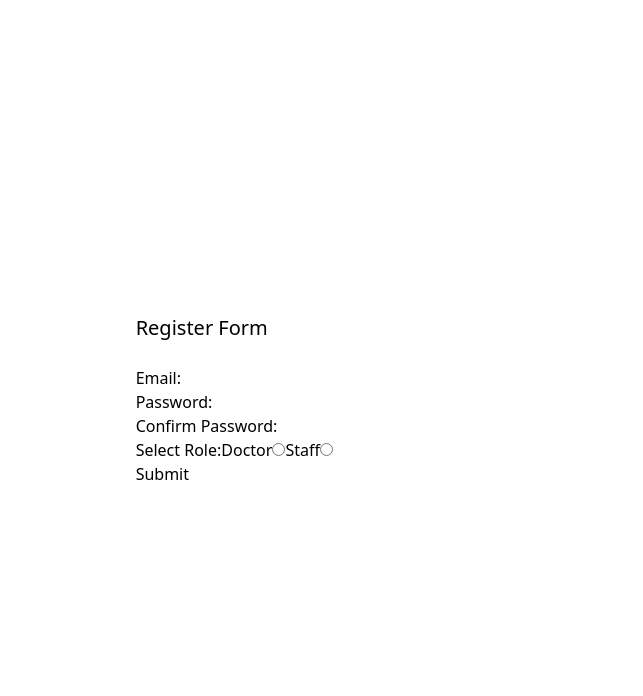
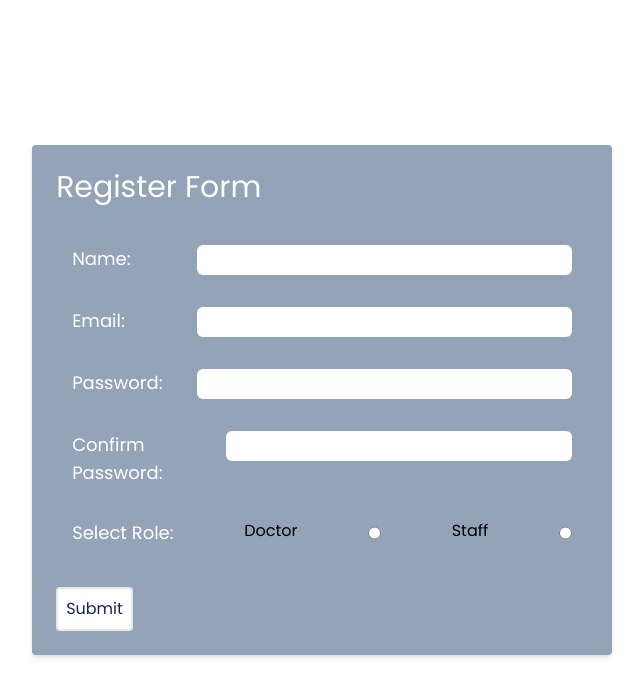
Before and after one commit to StatShibe/Healthcare_Analytics, a React (Vite) app in the folder healthcare_frontend/: page /createuser in a window 1280 px wide. Shown: the top 696 px of the page, without its empty margins (318-961 px from the left). Built offline with nearby package versions, Linux system fonts and the light colour scheme.

Commit message:
completed registration page

```diff
--- a/healthcare_frontend/src/pages/UserRegistration.jsx
+++ b/healthcare_frontend/src/pages/UserRegistration.jsx
@@ -1,6 +1,10 @@
 import React, { useState } from "react";
+import {useNavigate} from "react-router-dom";
+import axios from "axios";
 
 const RegisterForm = () => {
+
+  const navigate = useNavigate();
 
     const [data, setData] = useState({})
       const handleChange = (event) => {
@@ -9,45 +13,59 @@ const RegisterForm = () => {
       setData(values => ({...values, [name]: value}))
     }
 
-    const handleSubmit = (event) => {
+    const handleSubmit = async(event) => {
       event.preventDefault();
       if(data.password != data.confirmPassword){
           console.log("not valid")
       }
       else{
-          console.log(data);
+        await axios.post(import.meta.env.VITE_SERVER_URL+'/auth/register',data,{
+          headers: {'content-type': 'application/x-www-form-urlencoded'},
+                withCredentials: true,
+                credentials: 'include'
+        }).then((response)=>{
+          console.log(response.data)
+          console.log("Logged in!");
+          navigate('/');
+        });
       }
   }
 
+  const inputStyling = "w-3/4 h-[30px] rounded-md focus:scale-110 transition-all p-2"
+  const labelStyling = "text-lg text-white"
 
   return (
     <div className="flex justify-center items-center h-screen w-screen">
-      <div className="h-fit w-fit">
-        <h1 className="text-xl">Register Form</h1>
+      <div className="h-fit w-fit bg-slate-400 p-6 rounded shadow-md font-poppins">
+        <h1 className="text-3xl text-white">Register Form</h1>
         <br/>
         <form onSubmit={handleSubmit}>
 
         {/* Common inputs */}
-        <div>
-          <label htmlFor="email">Email:</label>
-          <input type="email" name="email" onChange={handleChange}/>
+        <div className="flex flex-row justify-between p-4">
+          <label htmlFor="username" className={labelStyling}>Name:</label>
+          <input type="text" name="username" className = {inputStyling} onChange={handleChange}/>
         </div>
-        <div>
-          <label htmlFor="password">Password:</label>
-          <input type="password" name="password" onChange={handleChange}/>
+        <div className="flex flex-row justify-between p-4">
+          <label htmlFor="email" className={labelStyling}>Email:</label>
+          <input type="email" name="email" className = {inputStyling} onChange={handleChange}/>
         </div>
-        <div>
-          <label htmlFor="confirmPassword">Confirm Password:</label>
-          <input type="password" name="confirmPassword" onChange={handleChange}/>
+        <div className="flex flex-row justify-between p-4">
+          <label htmlFor="password" className={labelStyling}>Password:</label>
+          <input type="password" name="password" className = {inputStyling} onChange={handleChange}/>
+        </div>
+        <div className="flex flex-row justify-between p-4">
+          <label htmlFor="confirmPassword" className={labelStyling}>Confirm Password:</label>
+          <input type="password" name="confirmPassword" className = {inputStyling} onChange={handleChange}/>
         </div>
 
-        <div>
-          <label htmlFor="role">Select Role:</label>
-          Doctor<input type = "radio" value = "doctor" name = "role" onChange={handleChange} required/>
-          Staff<input type = "radio" value = "staff" name = "role" onChange={handleChange}/>
+        <div className="flex flex-row justify-between p-4">
+          <label htmlFor="role" className={labelStyling}>Select Role:</label>
+          Doctor <input type = "radio" value = "doctor" name = "role" className="hover:scale-150" onChange={handleChange} required/>
+          Staff <input type = "radio" value = "staff" name = "role" className="hover:scale-150" onChange={handleChange}/>
         </div>
-
-        <input type = "submit"/>
+        <br/>
+        <input type = "submit" className="text-blue-950 border-solid h-fit w-fit bg-white p-2 rounded hover:bg-gradient-to-r from-sky-300 to-white hover:transition-all hover:scale-110 hover:border-solid hover:border-black border-2"/>
         </form>
       </div>
     </div>
```
Also changed, not shown: 1 other file (tests, documents, lock files or other folders).
